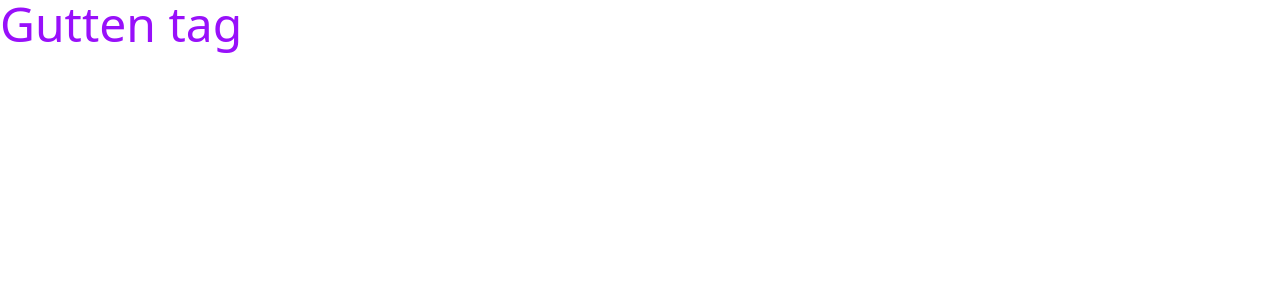
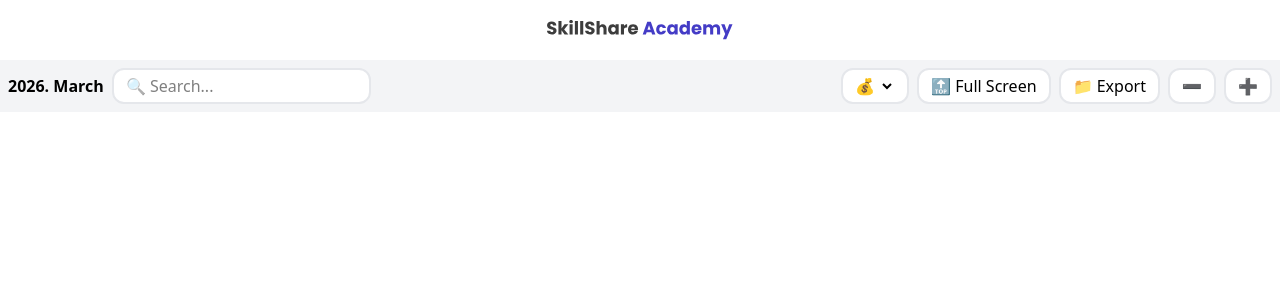
Before and after one commit to kiralysanyi/es2027-s17-r1-169, a React (Vite) app in the folder phase-2-src/: page / in a window 1280 px wide. Shown: the top 300 px of the page. Built offline with nearby package versions, Linux system fonts and the light colour scheme.

Commit message:
add header and controls

```diff
--- a/phase-2-src/src/App.jsx
+++ b/phase-2-src/src/App.jsx
@@ -1,6 +1,11 @@
+import Controls from "./components/Controls"
+import Header from "./components/Header"
+
 const App = () => {
     return <>
-    <h1 className="text-5xl text-purple-600">Gutten tag</h1></>
+        <Header />
+        <Controls/>
+    </>
 }
 
 export default App
--- /dev/null
+++ b/phase-2-src/src/components/Controls.jsx
@@ -0,0 +1,17 @@
+const Controls = () => {
+    return <div className="flex flex-row gap-2 bg-gray-100 p-2 align-middle">
+        <span className="font-bold self-center">2026. March</span>
+        <input type="text" placeholder="🔍 Search..." />
+
+        <div className="input-group ml-auto">
+            <label htmlFor="currency">💰</label>
+            <select name="currency" id="currency"></select>
+        </div>
+        <button className="control-button">🔝 Full Screen</button>
+        <button className="control-button"> 📁 Export</button>
+        <button className="control-button">➖</button>
+        <button className="control-button">➕</button>
+    </div>
+}
+
+export default Controls;
--- /dev/null
+++ b/phase-2-src/src/components/Header.jsx
@@ -0,0 +1,8 @@
+import Logo from "../assets/logo.svg"
+
+const Header = () => {
+    return <div className="w-full flex flex-row justify-center align-middle p-5">
+        <img src={Logo} alt="logo"/>
+    </div>
+}
+export default Header;
--- a/phase-2-src/src/index.css
+++ b/phase-2-src/src/index.css
@@ -1 +1,22 @@
 @import "tailwindcss";
+
+input[type="text"] {
+    @apply border-2 border-gray-200 rounded-xl p-1 px-3 bg-white;
+}
+
+.input-group {
+    @apply border-2 border-gray-200 rounded-xl p-1 px-3 bg-white;
+    @apply flex flex-row align-middle;
+}
+
+select:hover {
+    @apply cursor-pointer;
+}
+
+.control-button {
+    @apply border-2 border-gray-200 rounded-xl p-1 px-3 bg-white;
+}
+
+.control-button:hover {
+    @apply cursor-pointer;
+}
```
